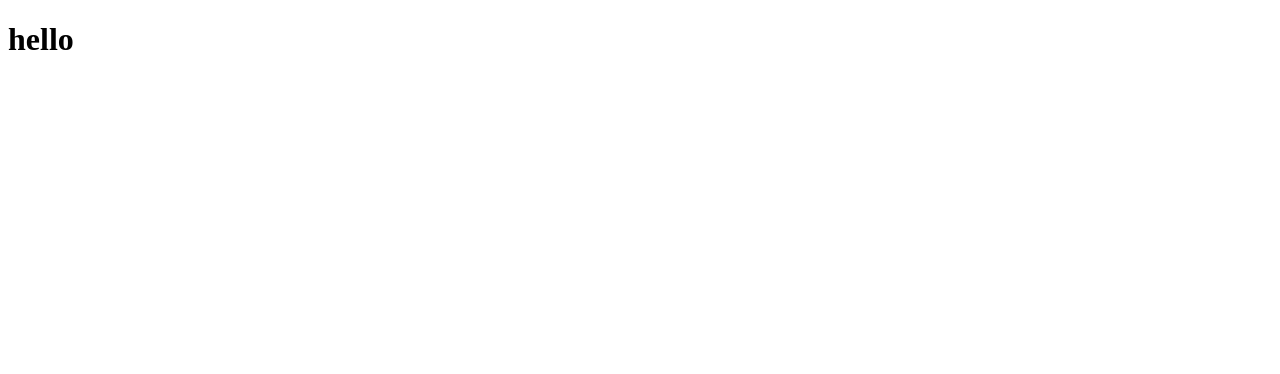
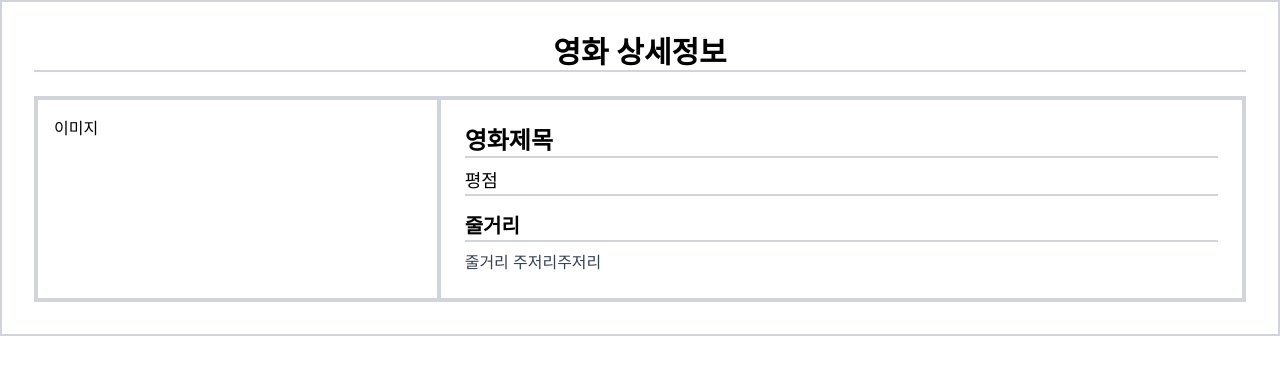
Before and after one commit to Ju-MINJAE/tmdb-showcase, a React (Vite) app: page /movie-detail in a window 1280 px wide. Shown: the top 374 px of the page. Built offline with nearby package versions, Linux system fonts and the light colour scheme.

Commit message:
Feat: Create MovieCard, MovieList, MovieDetail components

```diff
--- a/src/App.tsx
+++ b/src/App.tsx
@@ -1,9 +1,15 @@
-function App() {
+import React from 'react';
+import { Route, Routes } from 'react-router-dom';
+import MovieDetail from './components/MovieDetail';
+import MovieList from './components/MovieList';
+
+const App: React.FC = () => {
   return (
-    <>
-      <h1>hello</h1>
-    </>
+    <Routes>
+      <Route path="/" element={<MovieList />} />
+      <Route path="/movie-detail" element={<MovieDetail />} />
+    </Routes>
   );
-}
+};
 
 export default App;
--- /dev/null
+++ b/src/components/MovieCard.tsx
@@ -0,0 +1,27 @@
+interface MovieCardProps {
+  title: string;
+  posterPath: string;
+  voteAverage: number;
+}
+
+const BASE_URL = 'https://image.tmdb.org/t/p/w500';
+
+const MovieCard: React.FC<MovieCardProps> = ({
+  title,
+  posterPath,
+  voteAverage,
+}) => {
+  return (
+    <div className="w-40 bg-white rounded-lg shadow-md p-3 transform transition-transform duration-200 hover:scale-105">
+      <img
+        src={`${BASE_URL}${posterPath}`}
+        alt={title}
+        className="w-full h-52 object-cover rounded-md mb-3"
+      />
+      <h3 className="text-md font-semibold text-gray-800 mb-1">{title}</h3>
+      <p className="text-xs text-gray-600">평점: {voteAverage} / 10</p>
+    </div>
+  );
+};
+
+export default MovieCard;
--- /dev/null
+++ b/src/components/MovieDetail.tsx
@@ -0,0 +1,73 @@
+// import movieDetailData from '../data/movieDetailData.json';
+
+// const BASE_URL = 'https://image.tmdb.org/t/p/w500';
+
+// const MovieDetail = () => {
+//   const { backdrop_path, poster_path, title, vote_average, genres, overview } =
+//     movieDetailData;
+
+//   return (
+//     <div className="p-8 bg-gray-100 min-h-screen">
+//       <div
+//         className="w-full h-64 bg-cover bg-center mb-8 rounded-lg shadow-md"
+//         style={{
+//           backgroundImage: `url(${BASE_URL}${backdrop_path || poster_path})`,
+//         }}
+//       ></div>
+
+//       <div className="max-w-3xl mx-auto bg-white p-6 rounded-lg shadow-lg">
+//         <h1 className="text-3xl font-bold mb-4">{title}</h1>
+//         <p className="text-lg font-semibold text-yellow-500 mb-4">
+//           평점: {vote_average} / 10
+//         </p>
+
+//         <div className="flex flex-wrap gap-2 mb-4">
+//           {genres.map((genre) => (
+//             <span
+//               key={genre.id}
+//               className="text-sm font-medium bg-gray-200 px-3 py-1 rounded-full"
+//             >
+//               {genre.name}
+//             </span>
+//           ))}
+//         </div>
+
+//         <p className="text-gray-700 text-base leading-relaxed">{overview}</p>
+//       </div>
+//     </div>
+//   );
+// };
+
+// export default MovieDetail;
+
+const MovieDetail = () => {
+  return (
+    <div className="container mx-auto p-4 md:p-8 border-2 border-gray-300">
+      <h1 className="text-3xl font-bold mb-6 text-center border-b-2 border-gray-300">
+        영화 상세정보
+      </h1>
+
+      <div className="overflow-hidden border-2 border-gray-300">
+        <div className="p-0">
+          <div className="md:flex">
+            <div className="md:w-1/3 border-2 border-gray-300 p-4">이미지</div>
+            <div className="md:w-2/3 p-6 border-2 border-gray-300">
+              <h2 className="text-2xl font-bold mb-2 border-b-2 border-gray-300">
+                영화제목
+              </h2>
+              <div className="flex items-center mb-4 border-b-2 border-gray-300">
+                <span className="text-lg">평점</span>
+              </div>
+              <h3 className="text-xl font-semibold mb-2 border-b-2 border-gray-300">
+                줄거리
+              </h3>
+              <p className="text-gray-700">줄거리 주저리주저리</p>
+            </div>
+          </div>
+        </div>
+      </div>
+    </div>
+  );
+};
+
+export default MovieDetail;
--- /dev/null
+++ b/src/components/MovieList.tsx
@@ -0,0 +1,25 @@
+import React from 'react';
+import movieData from '../data/movieListData.json';
+import MovieCard from './MovieCard';
+import { Link } from 'react-router-dom';
+
+const MovieList: React.FC = () => {
+  return (
+    <div className="p-8">
+      <h2 className="text-3xl font-bold mb-6 text-center">영화 목록</h2>
+      <div className="flex flex-wrap justify-center gap-6">
+        {movieData.results.map((movie) => (
+          <Link key={movie.id} to="/movie-detail">
+            <MovieCard
+              title={movie.title}
+              posterPath={movie.poster_path}
+              voteAverage={movie.vote_average}
+            />
+          </Link>
+        ))}
+      </div>
+    </div>
+  );
+};
+
+export default MovieList;
```
Also changed, not shown: src/main.tsx (+5 -3 lines), src/data/movieDetailData.json (renamed from data/movieDetailData.json), src/data/movieListData.json (renamed from data/movieListData.json).
